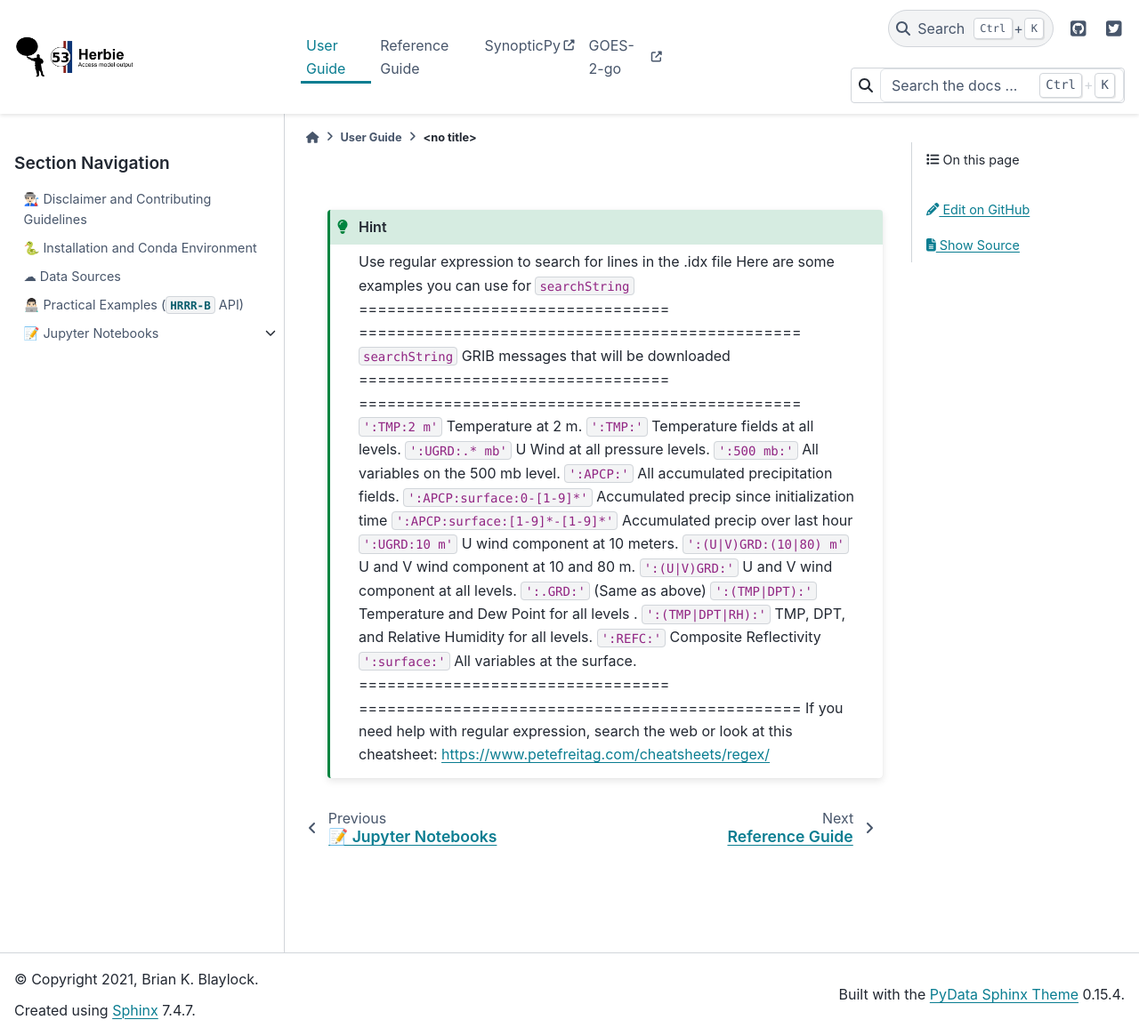
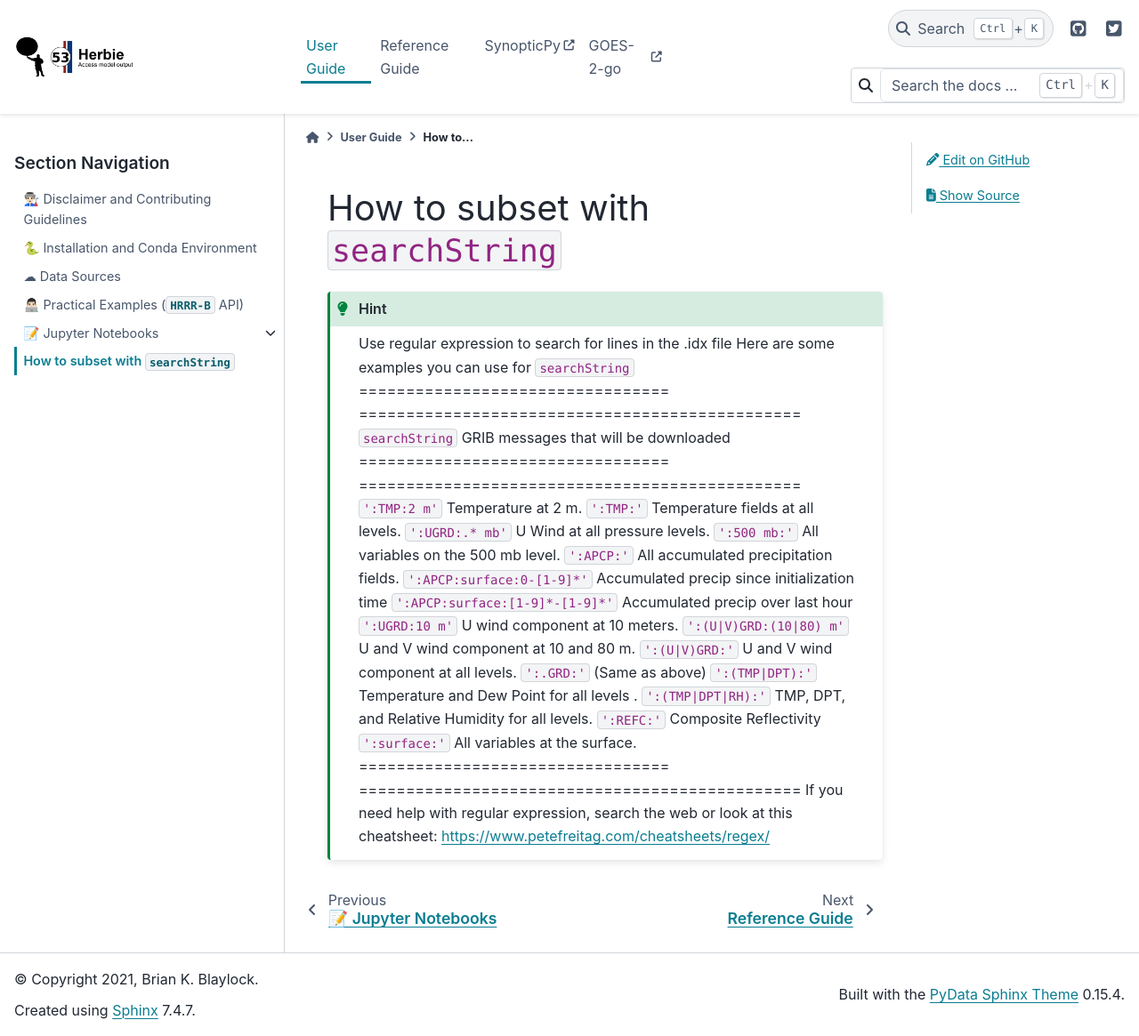
Before and after one commit to blaylockbk/Herbie, a Sphinx documentation site: the page built from docs/user_guide/searchString_help.rst, in a window 1280 px wide and 1165 px high. Shown: the whole window at 89% size. Built offline with Sphinx 7.4.7 and the PyData theme 0.15.4, drawn with Linux system fonts in a browser that asks for light colours; nearby versions of some CDN libraries; pages that are not in the unit, such as notebooks, are missing from menus.

Commit message:
Updated Sphinx Docs

```diff
--- a/docs/user_guide/searchString_help.rst
+++ b/docs/user_guide/searchString_help.rst
@@ -1,3 +1,7 @@
+===================================
+How to subset with ``searchString``
+===================================
+
 .. hint::
 
     Use regular expression to search for lines in the .idx file
```
Also changed, not shown: 8 other files.
